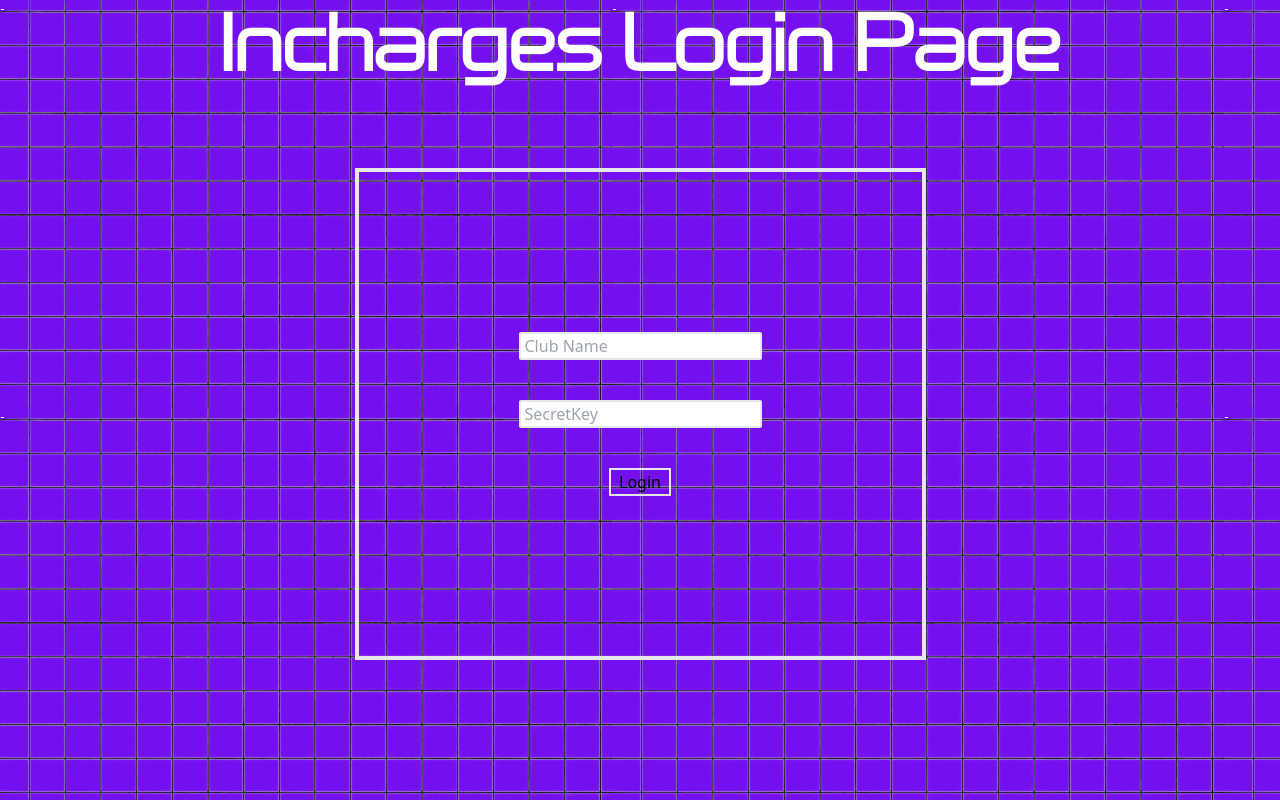
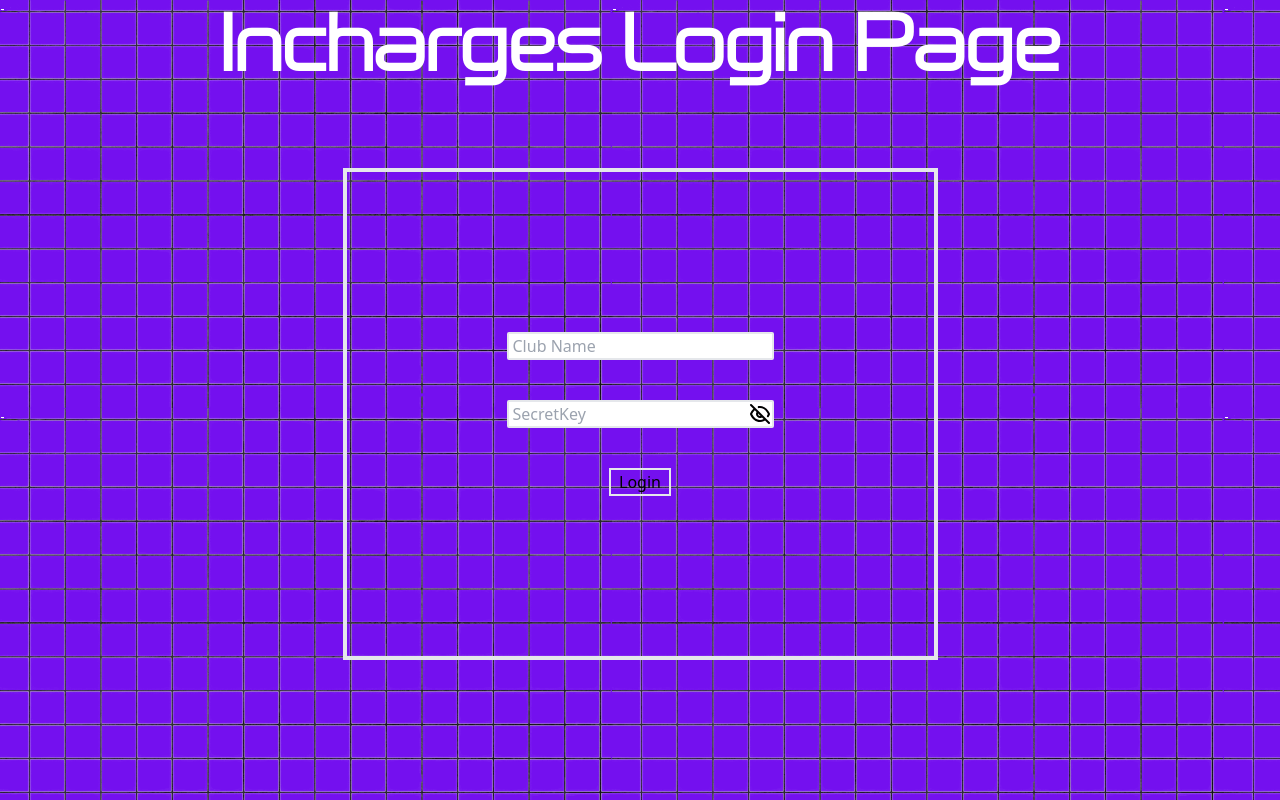
Before and after one commit to Partha-deuri/sonaFront10, a React (Create React App) app: page /mod in a window 1280 px wide. Built offline with nearby package versions, Linux system fonts and the light colour scheme; no server answers.

Commit message:
Add files via upload

```diff
--- a/src/components/mod/ModVerify.js
+++ b/src/components/mod/ModVerify.js
@@ -1,9 +1,12 @@
 import { useFormik } from 'formik';
 import React, { useEffect } from 'react'
 import { useNavigate } from 'react-router-dom';
-import {  modValidation } from '../helper/validate';
+import { modValidation } from '../helper/validate';
 import { modLogin } from '../helper/axiosHelper';
 import toast, { Toaster } from 'react-hot-toast';
+import { UilEye } from '@iconscout/react-unicons'
+import { UilEyeSlash } from '@iconscout/react-unicons'
+import { useState } from 'react';
 
 const ModVerify = () => {
     const navigate = useNavigate();
@@ -22,7 +25,7 @@ const ModVerify = () => {
         validateOnBlur: false,
         validateOnChange: false,
         onSubmit: async values => {
-      let loginPromise = modLogin({ clubName:values.clubName, secretKey:values.secretKey });
+            let loginPromise = modLogin({ clubName: values.clubName, secretKey: values.secretKey });
             toast.promise(loginPromise, {
                 loading: 'Checking...',
                 success: <b>Login Successfully...!</b>,
@@ -42,6 +45,21 @@ const ModVerify = () => {
             })
         }
     })
+    const [textType, setText] = useState("password")
+
+
+    const changeEye = (task) => {
+        if (task === "show") {
+            document.getElementById('hidden').style.display = "none";
+            document.getElementById('show').style.display = "block";
+            setText("text")
+        } else {
+            document.getElementById('show').style.display = "none";
+            document.getElementById('hidden').style.display = "block";
+            setText("password")
+        }
+
+    }
     return (
         <div className='flex flex-col items-center text-white'>
             <Toaster position='top-center' reverseOrder={false}></Toaster>
@@ -54,8 +72,12 @@ const ModVerify = () => {
                 <div className='border-2 min-w-full rounded-sm'>
                     <input {...formik.getFieldProps('clubName')} className='min-w-full outline-none px-1' type="text" placeholder='Club Name' />
                 </div>
-        <div className='border-2 min-w-full rounded-sm '>
-          <input {...formik.getFieldProps('secretKey')} className='min-w-full outline-none px-1' type="password" placeholder='SecretKey' />
+                <div className='border-2 min-w-full rounded-sm flex'>
+                    <input {...formik.getFieldProps('secretKey')} className='min-w-fit outline-none px-1 ' type={textType} placeholder='SecretKey' />
+                    <div className='bg-white'>
+                        <UilEye id="show" className="text-black hidden cursor-pointer" onClick={() => { changeEye("hide") }} />
+                        <UilEyeSlash className="text-black cursor-pointer " id="hidden" onClick={() => { changeEye("show") }} />
+                    </div>
                 </div>
                 <div className='flex border-2 px-2 max-w-fit'>
                     <button className='text-center' type='submit'>Login</button>
```
Lines whose indentation alone changed are shown as unchanged.
